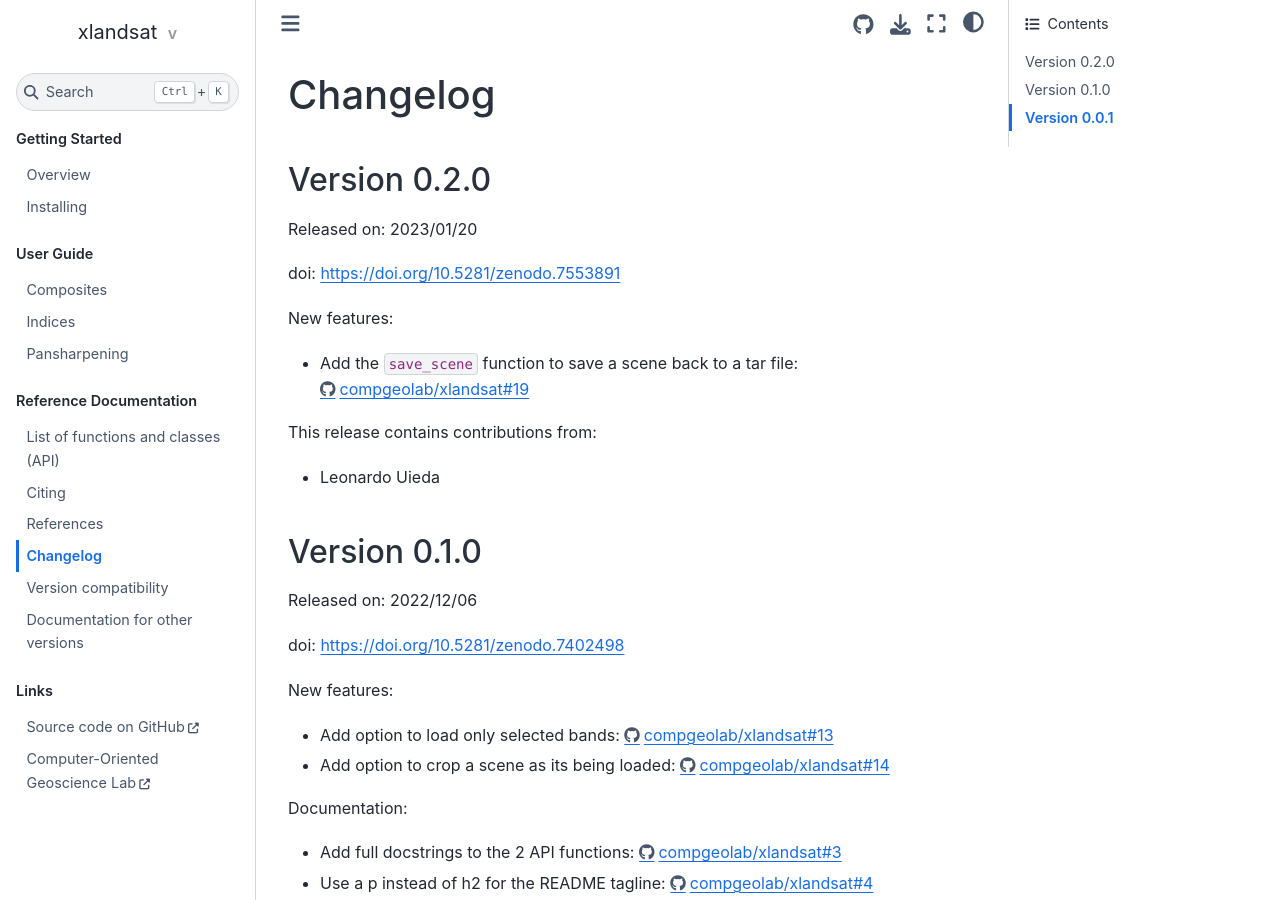
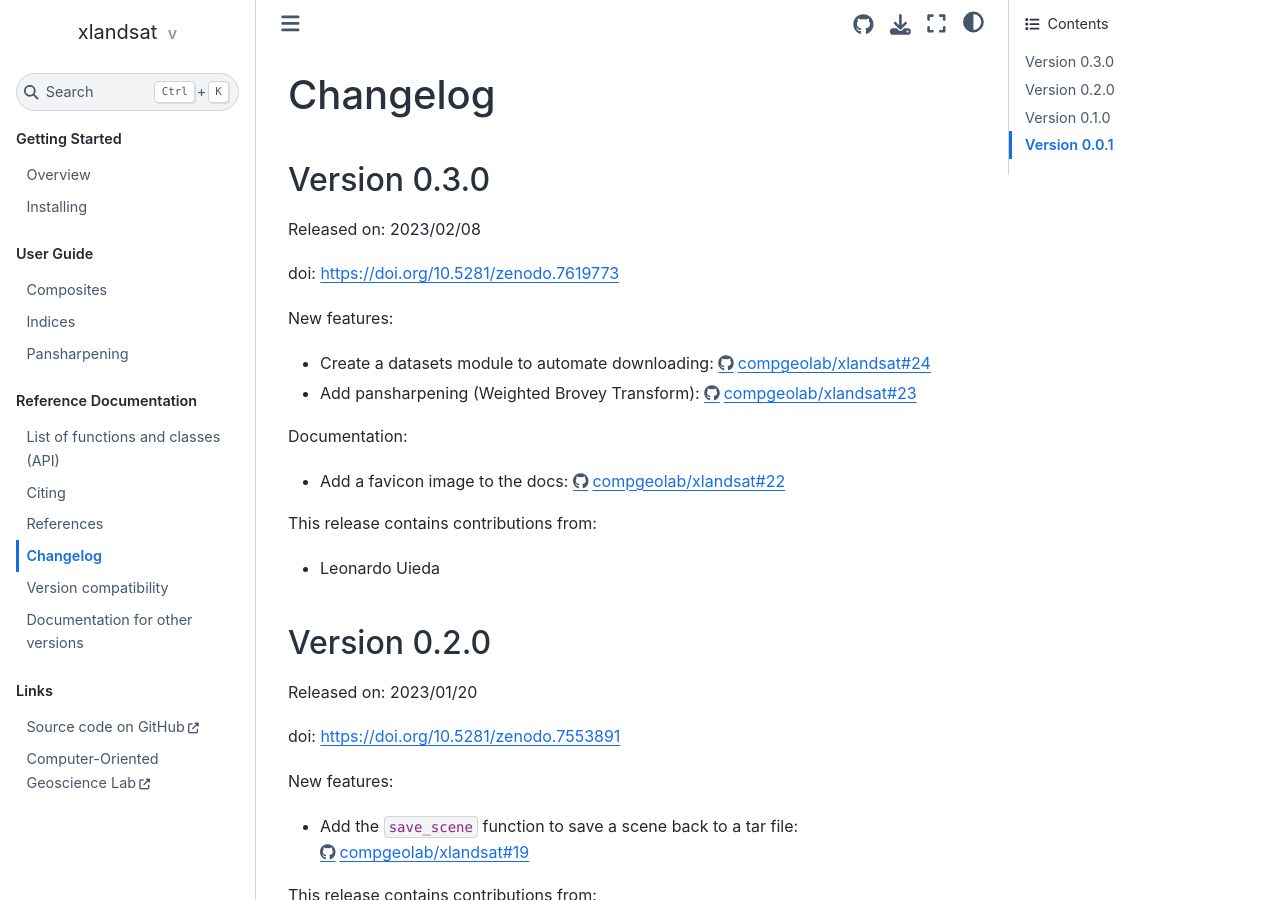
Before and after one commit to compgeolab/xlandsat, a Sphinx documentation site: the page built from doc/changes.rst, in a window 1280 px wide and 900 px high. Built offline with Sphinx 7.4.7 and the Sphinx Book theme 1.1.4, drawn with Linux system fonts in a browser that asks for light colours; the version number could not be read and is left out.

Commit message:
Add a changelog entry for v0.3.0

```diff
--- a/doc/changes.rst
+++ b/doc/changes.rst
@@ -2,6 +2,26 @@
 
 Changelog
 =========
+
+Version 0.3.0
+-------------
+
+Released on: 2023/02/08
+
+doi: https://doi.org/10.5281/zenodo.7619773
+
+New features:
+
+* Create a datasets module to automate downloading: https://github.com/compgeolab/xlandsat/pull/24
+* Add pansharpening (Weighted Brovey Transform): https://github.com/compgeolab/xlandsat/pull/23
+
+Documentation:
+
+* Add a favicon image to the docs: https://github.com/compgeolab/xlandsat/pull/22
+
+This release contains contributions from:
+
+* Leonardo Uieda
 
 Version 0.2.0
 -------------
```
